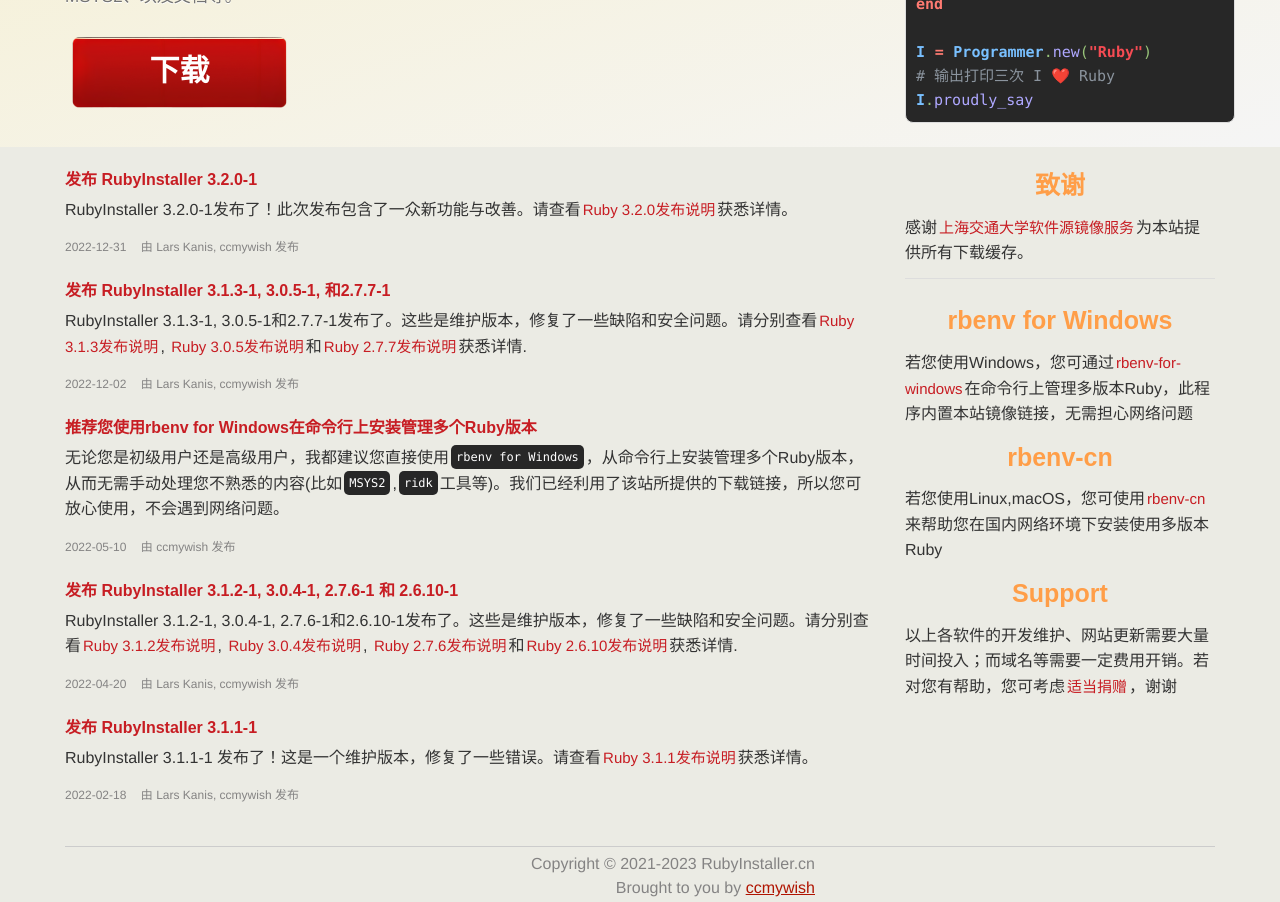
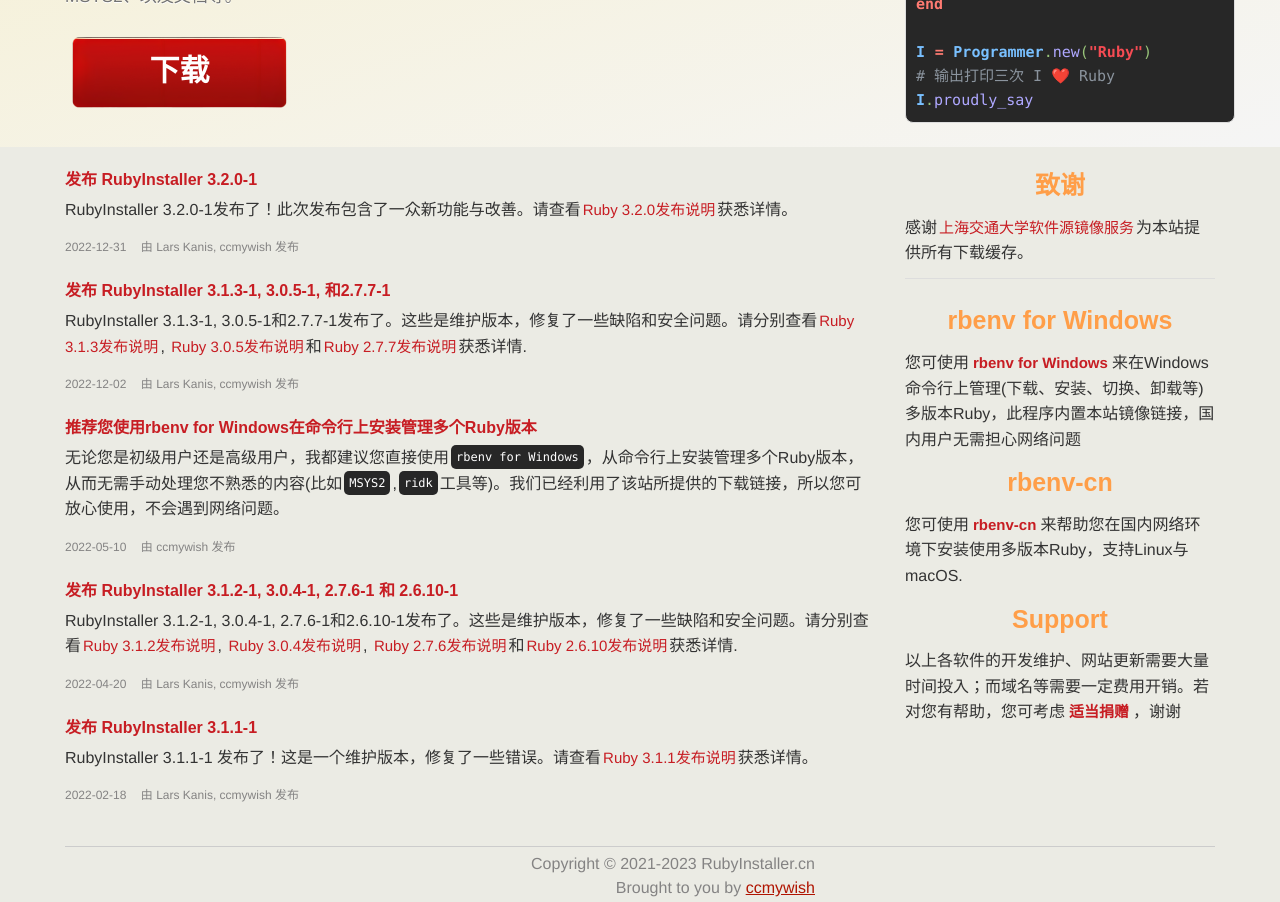
Before and after one commit to ccmywish/RubyInstaller.cn, a Jekyll site: the page built from index.md, in a window 1280 px wide, cut to the strip 324-1226 px from the top of the page. Built offline with Jekyll 4.4.1, drawn with Linux system fonts in a browser that asks for light colours.

Commit message:
Update related projects info

```diff
--- a/index.md
+++ b/index.md
@@ -20,12 +23,12 @@ title: RubyInstaller for Windows - 国内镜像
 
 ## rbenv for Windows
 
-若您使用Windows，您可通过[rbenv-for-windows](https://github.com/ccmywish/rbenv-for-windows)在命令行上管理多版本Ruby，此程序内置本站镜像链接，无需担心网络问题
+您可使用**[rbenv for Windows](https://github.com/ccmywish/rbenv-for-windows)**来在Windows命令行上管理(下载、安装、切换、卸载等)多版本Ruby，此程序内置本站镜像链接，国内用户无需担心网络问题
 
 ## rbenv-cn
 
-若您使用Linux,macOS，您可使用[rbenv-cn](https://gitee.com/RubyKids/rbenv-cn)来帮助您在国内网络环境下安装使用多版本Ruby
+您可使用**[rbenv-cn](https://gitee.com/RubyKids/rbenv-cn)**来帮助您在国内网络环境下安装使用多版本Ruby，支持Linux与macOS.
 
 ## Support
 
-以上各软件的开发维护、网站更新需要大量时间投入；而域名等需要一定费用开销。若对您有帮助，您可考虑[适当捐赠](https://gitee.com/ccmywish/support)，谢谢
+以上各软件的开发维护、网站更新需要大量时间投入；而域名等需要一定费用开销。若对您有帮助，您可考虑**[适当捐赠](https://gitee.com/ccmywish/support)**，谢谢
```
Also changed, not shown: other parts of index.md (+3 -0 lines).
